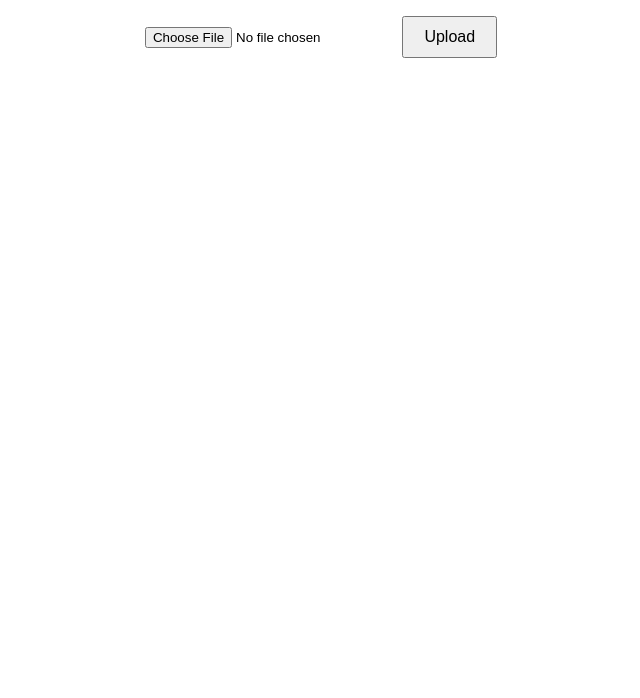
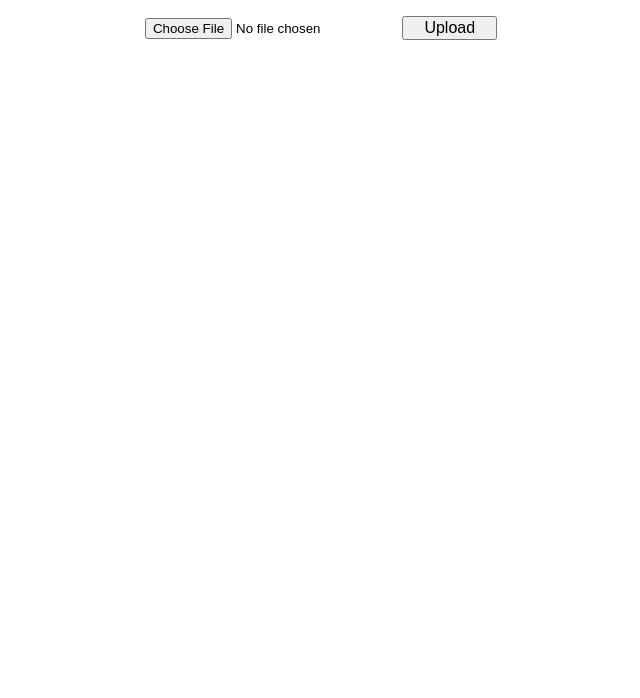
Before and after one commit to TuomasJurvansuu/object-detection-ai, a plain HTML site: page frontend/index.html in a window 1280 px wide. Shown: the part 102-800 px from the top of the page, without its empty margins (319-959 px from the left). Drawn offline with Linux system fonts and the light colour scheme.

Commit message:
css padding

```diff
--- a/frontend/style.css
+++ b/frontend/style.css
@@ -4,7 +4,7 @@ body {
     margin-top: 50px;
 }
 button {
-    padding: 10px 20px;
+    padding: 1px 20px;
     font-size: 16px;
     margin-top: 10px;
     cursor: pointer;
```
